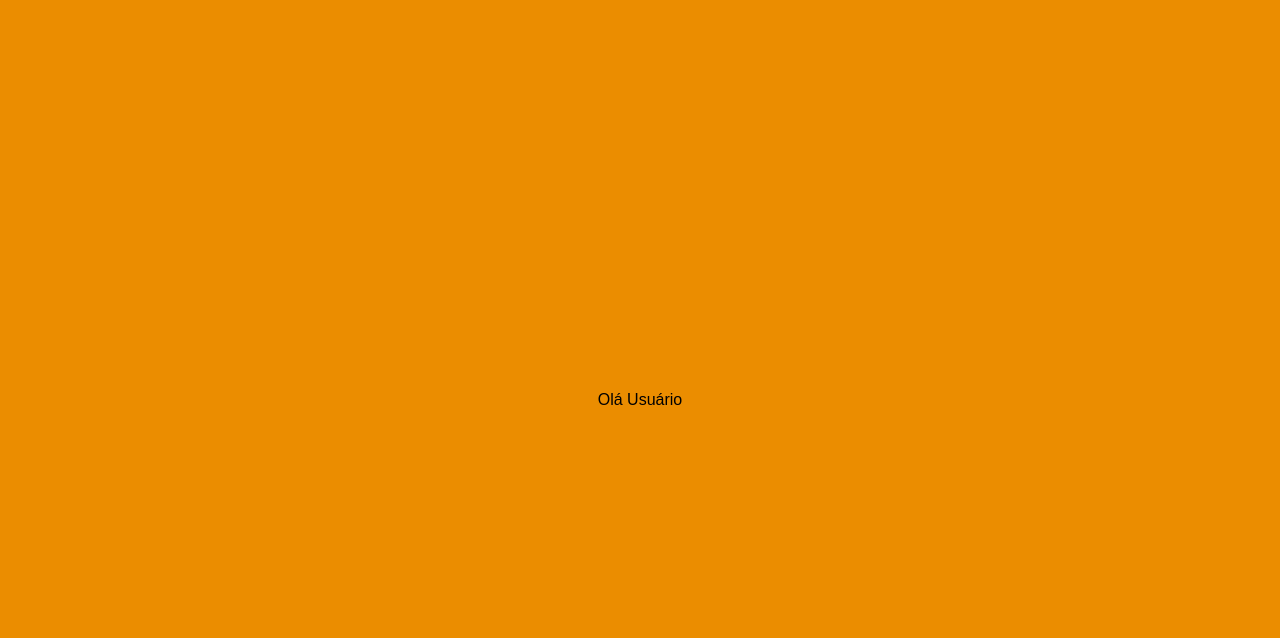
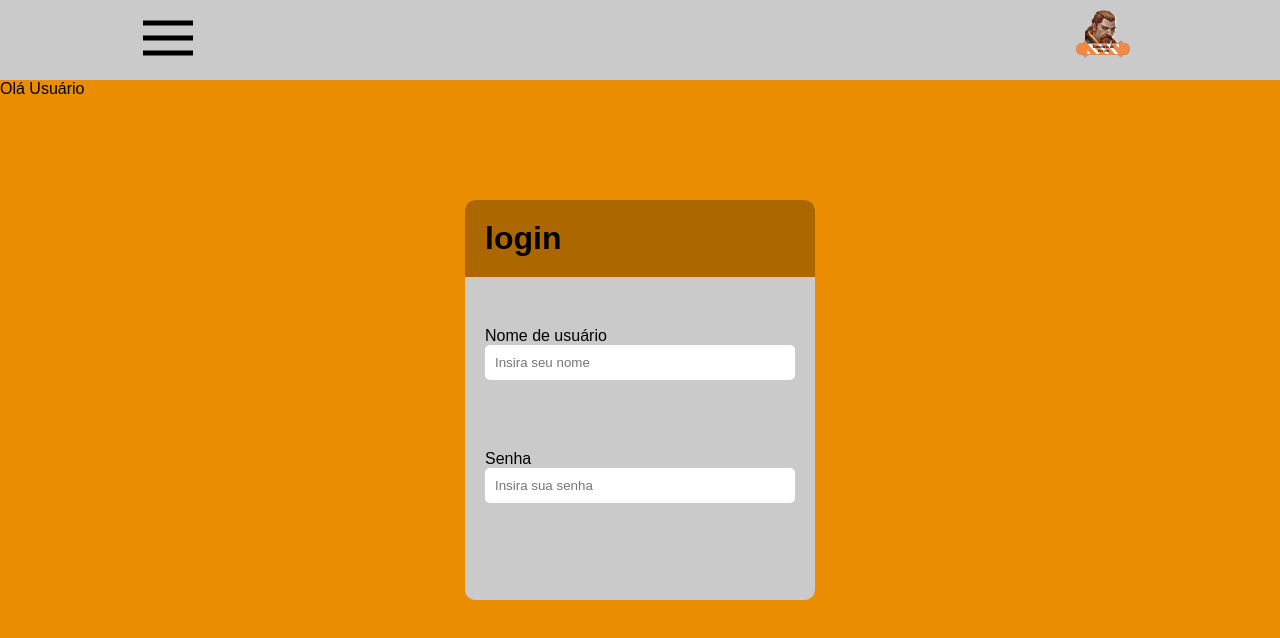
Before and after one commit to Fel1peZ/barbearia, a plain HTML site: page barbearia/index.html in a window 1280 px wide. Drawn offline with Linux system fonts and the light colour scheme.

Commit message:
Add files via upload

```diff
--- a/barbearia/index.html
+++ b/barbearia/index.html
@@ -11,12 +11,8 @@
 
 
 <div class="splashscreen" id="Splash">
-    <img src="breach.png" alt="">
+    <img src="img/breach.png" alt="">
 </div>
-
-
-<div class="conteudo">
-
 
 <div class="login">
 
@@ -37,7 +33,40 @@
 </div>
 
 
+<div class="conteudo">
+
+    <div class="menu">
+
+
+        <div class="hamburguer">
+            <img src="img/menu.png" alt="">
+        </div>
+
+        <div class="breach">
+            <img src="img/breach.png" alt="">
+        </div>
+
+
+
+
+
+
+    </div>
+
+
+
+
+
+    <div class="servicos">
+
         <p>Olá Usuário</p>
+
+
+
+
+
+    </div>
+
 
 
 
@@ -54,7 +83,7 @@
 document.addEventListener("DOMContentLoaded", () => {
   setTimeout(() => {
     document.body.classList.add("carregado");
-  }, 5);
+  }, 5000);
 });
 
 
--- a/barbearia/style.css
+++ b/barbearia/style.css
@@ -26,6 +26,8 @@ body{
     height: 100vh;
     width: 100%;
     animation: fadeOut 6s ease-out forwards;
+    position: absolute;
+    z-index: 2;
 }
 .splashscreen img{
 height: 350px;
@@ -55,7 +57,7 @@ body.carregado .splashscreen{
 .login{
 
 color: black;
-display: none;
+display: flex;
 height: 400px;
 width: 350px;
 background-color: rgb(202, 202, 202);
@@ -65,6 +67,7 @@ padding: 0px;
 flex-direction: column;
 gap: 30px;
 overflow: auto;
+position: absolute;
 
 }
 
@@ -106,3 +109,41 @@ background: rgb(172, 103, 0);
 }
 
 /*fim login- falta terminar o recebimento do usuario e retirada da tela de login*/
+
+
+/*menu e conteudo*/
+.conteudo{
+
+display: flex;
+width: 100%;
+height: 100%;
+
+}
+
+.menu{
+ position: relative;
+display: flex;
+width: 100%;
+height: 10%;
+background-color:  rgb(202, 202, 202);
+justify-content: center;
+align-items:center ;
+gap: 70%;
+padding: 15px;
+}
+
+.menu .hamburguer img {
+
+width: 100%;
+height: 100%;
+
+
+}
+
+.menu  .breach img{
+
+    width: 100%;
+    height:  70px;
+
+
+    }
```
Also changed, not shown: barbearia/agendamentos.html (added), barbearia/galeria.html (added), barbearia/img/breach.png (added), barbearia/img/menu.png (added), barbearia/realizados.html (added). Lines whose indentation alone changed are shown as unchanged.
